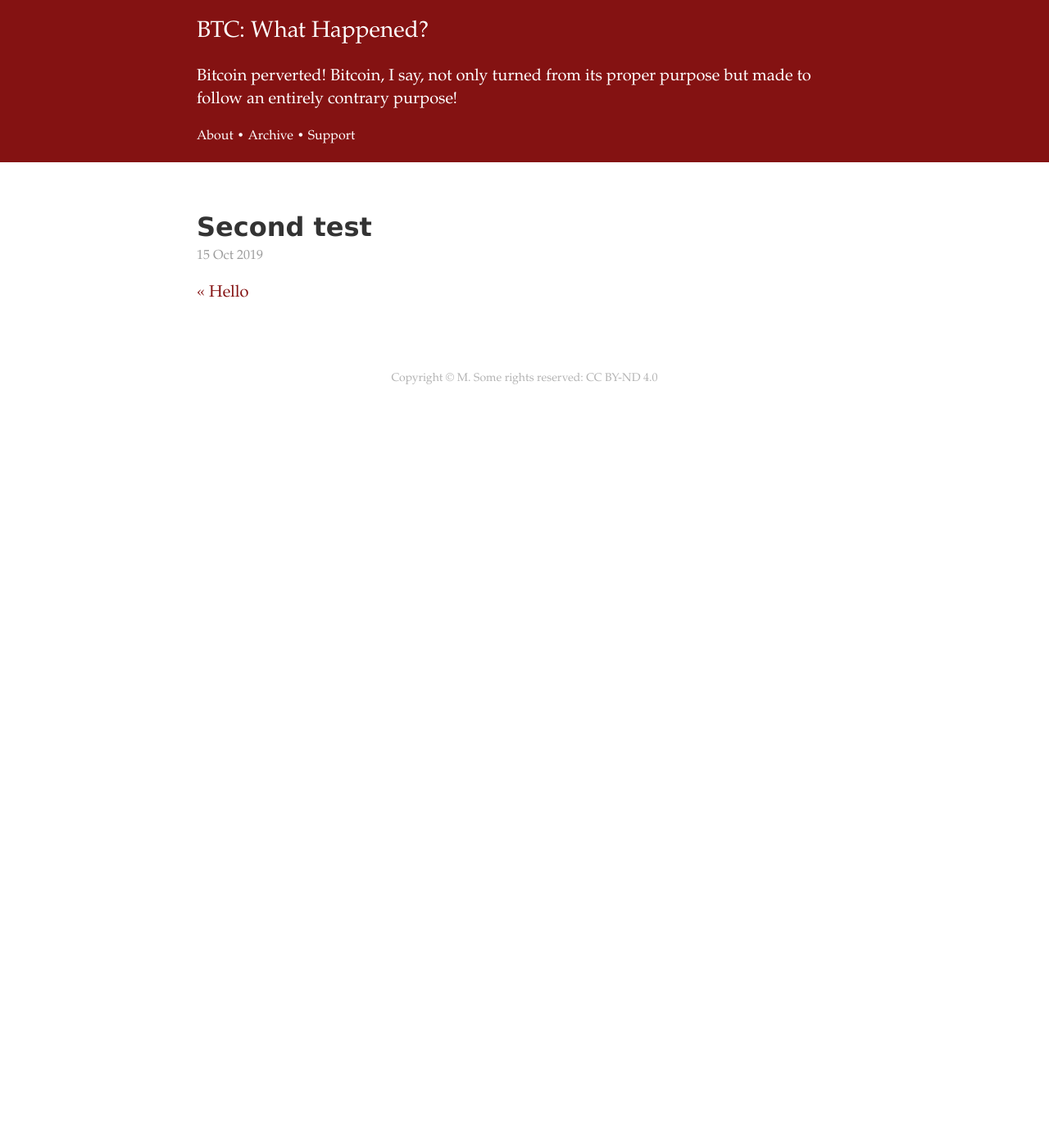
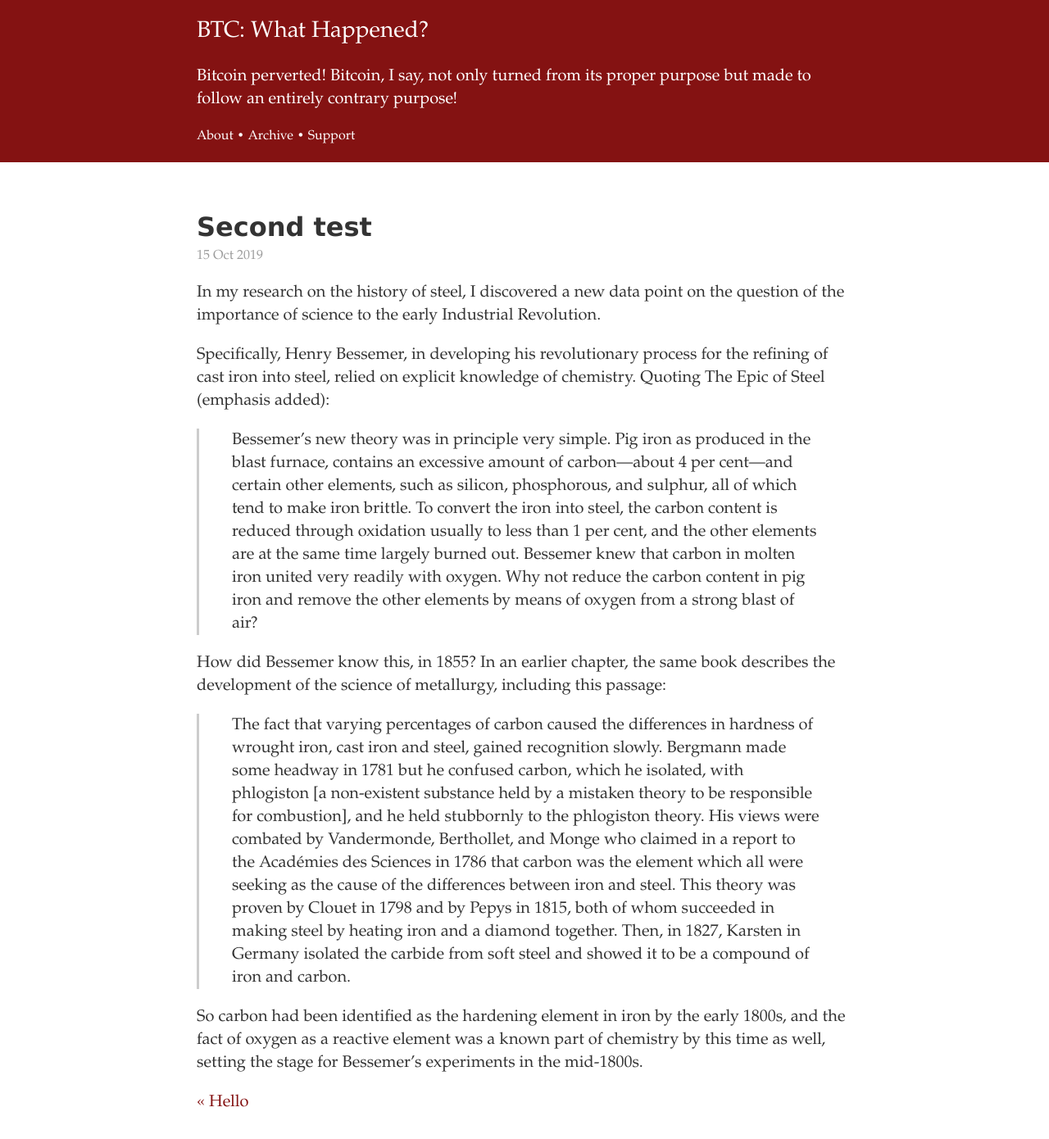
Before and after one commit to derykmakgill/nsi, a Jekyll site: the page built from _posts/2019-10-15-second.md, in a window 1280 px wide and 1400 px high. Shown: the top 1390 px of the window at 82% size. Built offline with Jekyll 4.4.1, drawn with Linux system fonts in a browser that asks for light colours.

Commit message:
Update 2019-10-15-second.md

```diff
--- a/_posts/2019-10-15-second.md
+++ b/_posts/2019-10-15-second.md
@@ -2,3 +2,15 @@
 layout: post
 title: Second test
 ---
+
+In my research on the history of steel, I discovered a new data point on the question of the importance of science to the early Industrial Revolution.
+
+Specifically, Henry Bessemer, in developing his revolutionary process for the refining of cast iron into steel, relied on explicit knowledge of chemistry. Quoting The Epic of Steel (emphasis added):
+
+> Bessemer’s new theory was in principle very simple. Pig iron as produced in the blast furnace, contains an excessive amount of carbon—about 4 per cent—and certain other elements, such as silicon, phosphorous, and sulphur, all of which tend to make iron brittle. To convert the iron into steel, the carbon content is reduced through oxidation usually to less than 1 per cent, and the other elements are at the same time largely burned out. Bessemer knew that carbon in molten iron united very readily with oxygen. Why not reduce the carbon content in pig iron and remove the other elements by means of oxygen from a strong blast of air?
+
+How did Bessemer know this, in 1855? In an earlier chapter, the same book describes the development of the science of metallurgy, including this passage:
+
+> The fact that varying percentages of carbon caused the differences in hardness of wrought iron, cast iron and steel, gained recognition slowly. Bergmann made some headway in 1781 but he confused carbon, which he isolated, with phlogiston [a non-existent substance held by a mistaken theory to be responsible for combustion], and he held stubbornly to the phlogiston theory. His views were combated by Vandermonde, Berthollet, and Monge who claimed in a report to the Académies des Sciences in 1786 that carbon was the element which all were seeking as the cause of the differences between iron and steel. This theory was proven by Clouet in 1798 and by Pepys in 1815, both of whom succeeded in making steel by heating iron and a diamond together. Then, in 1827, Karsten in Germany isolated the carbide from soft steel and showed it to be a compound of iron and carbon.
+
+So carbon had been identified as the hardening element in iron by the early 1800s, and the fact of oxygen as a reactive element was a known part of chemistry by this time as well, setting the stage for Bessemer’s experiments in the mid-1800s.
```
